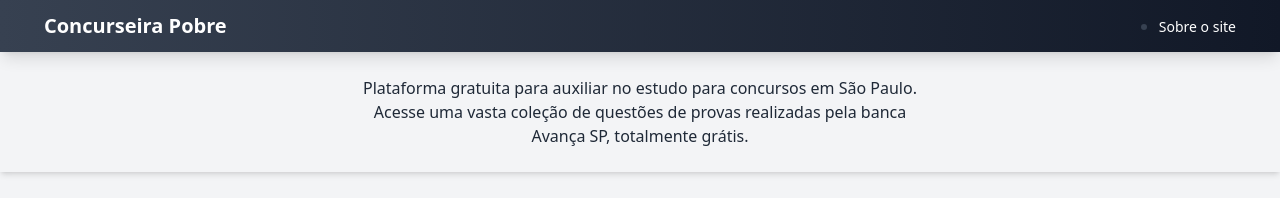
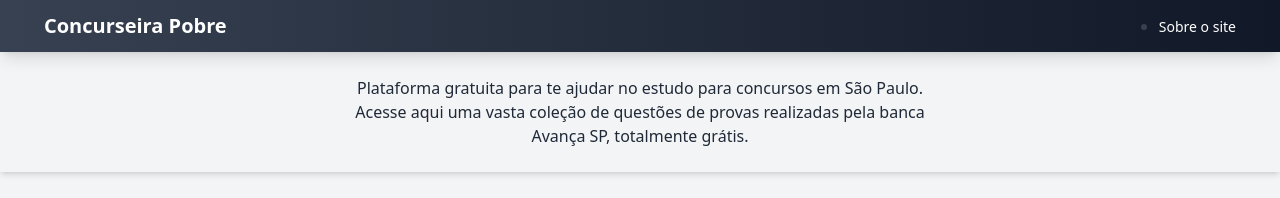
Before and after one commit to hericmr/ConcurseiraPobre, a React (Create React App) app: page / in a window 1280 px wide. Shown: the top 198 px of the page. Built offline with nearby package versions, Linux system fonts and the light colour scheme; no server answers.

Commit message:
estiloalterado

```diff
--- a/public/index.html
+++ b/public/index.html
@@ -14,9 +14,9 @@
     <link rel="manifest" href="%PUBLIC_URL%/manifest.json" />
     <title>Concurseira Pobre - Plataforma GRATIS de Estudo para Concursos</title>
   </head>
-  <body>
+  <body><body class="bg-gradient-custom">
     <noscript>You need to enable JavaScript to run this app.</noscript>
     <div id="root"></div>
-    <script src="https://example.com/some-external-script.js"></script>
   </body>
+
 </html>
--- a/src/components/Header.js
+++ b/src/components/Header.js
@@ -4,7 +4,7 @@
 const Header = () => (
   <header className="text-center py-6 bg-gradient-to-r from-blue-80 to-white shadow-md">
     <p className="text-gray-800 text-base md:max-w-xl mx-auto">
-      Plataforma gratuita para auxiliar no estudo para concursos em São Paulo. Acesse uma vasta coleção de questões de provas realizadas pela banca Avança SP, totalmente grátis.
+      Plataforma gratuita para te ajudar no estudo para concursos em São Paulo. Acesse aqui uma vasta coleção de questões de provas realizadas pela banca Avança SP, totalmente grátis.
     </p>
   </header>
 );
--- a/src/index.css
+++ b/src/index.css
@@ -8,8 +8,10 @@
 }
 
 body {
-  @apply bg-gray-50 text-gray-800 font-sans leading-relaxed antialiased;
+  @apply text-gray-800 font-sans leading-relaxed antialiased;
+  background: linear-gradient(to right, #3b82f6, #9333ea); /* Gradiente do azul ao roxo */
 }
+
 
 /* Estilo para os cabeçalhos */
 h1, h2, h3, h4 {
```
